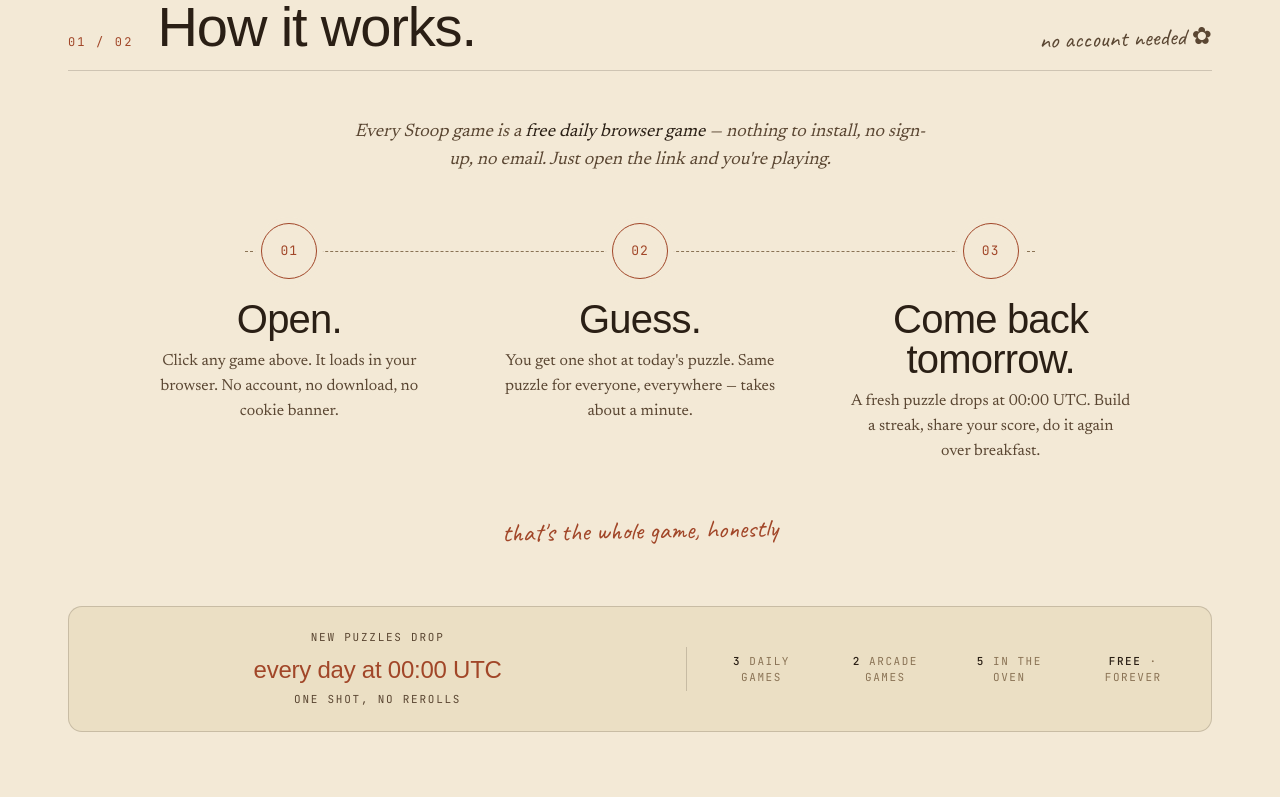
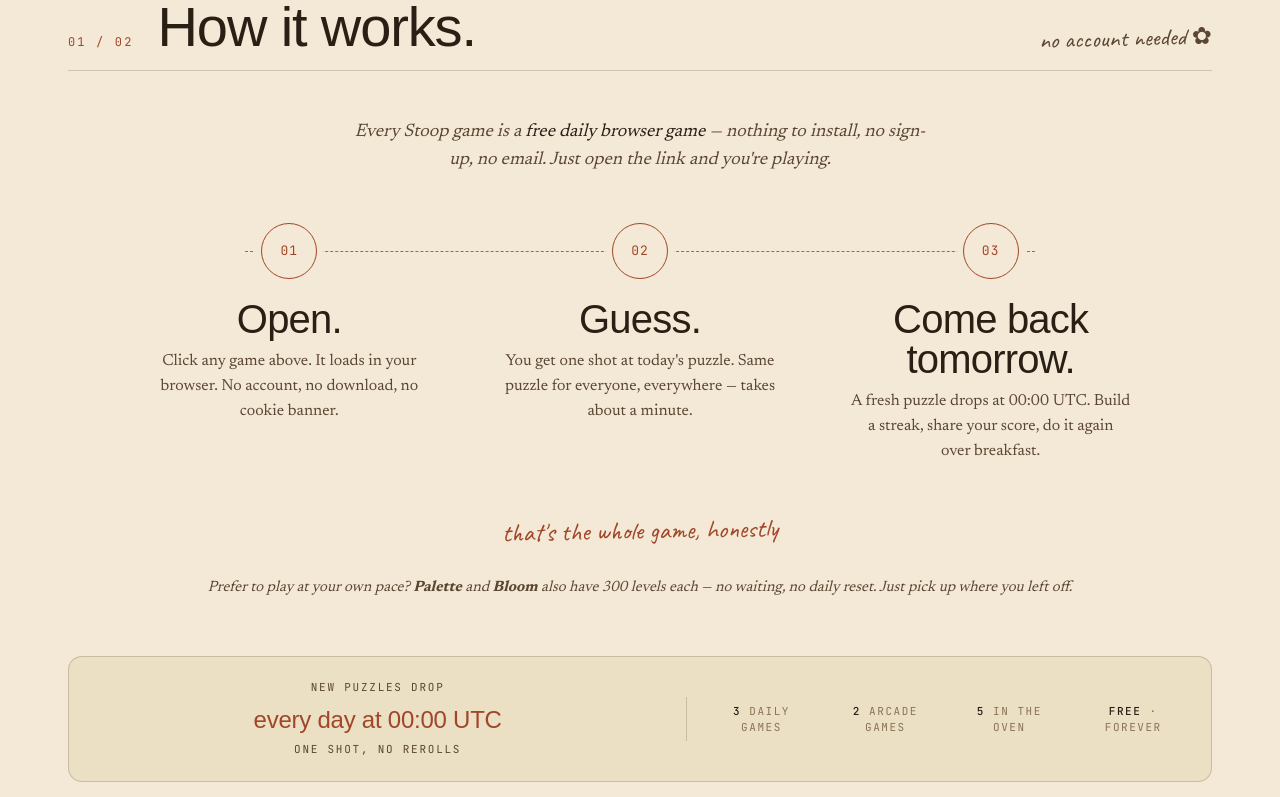
Before and after one commit to Sebidailyguessr/stoop, a Next.js app: page / in a window 1280 px wide. Shown: the part 1448-2245 px from the top of the page. Built offline with nearby package versions, Linux system fonts and the light colour scheme; a web font is replaced by a local one.

Commit message:
feat: play forever section updated — 300 levels

```diff
--- a/app/globals.css
+++ b/app/globals.css
@@ -920,6 +920,15 @@
   color: var(--terracotta-2);
   transform: rotate(-1deg);
 }
+.howto-extra {
+  font-family: var(--serif);
+  font-style: italic;
+  font-size: 15px;
+  line-height: 1.6;
+  color: var(--ink-soft);
+  text-align: center;
+  margin-top: 16px;
+}
 
 /* Receipt strip */
 .receipt {
--- a/app/page.tsx
+++ b/app/page.tsx
@@ -195,7 +195,7 @@
       <section id="arcade" aria-labelledby="arcade-h">
         <div className="tile-label">
           <h2 id="arcade-h">Play forever</h2>
-          <span className="meta">no daily reset · just play</span>
+          <span className="meta">play at your own pace · 300 levels each</span>
         </div>
 
         <div className="daily">
@@ -345,6 +345,12 @@
 
           <p className="howto-foot">that&apos;s the whole game, honestly</p>
 
+          <p className="howto-extra">
+            Prefer to play at your own pace? <strong>Palette</strong> and <strong>Bloom</strong>{' '}
+            also have 300 levels each — no waiting, no daily reset.{' '}
+            Just pick up where you left off.
+          </p>
+
           <div className="receipt" aria-label="Schedule and platform stats">
             <div className="midnight">
               New puzzles drop
```
